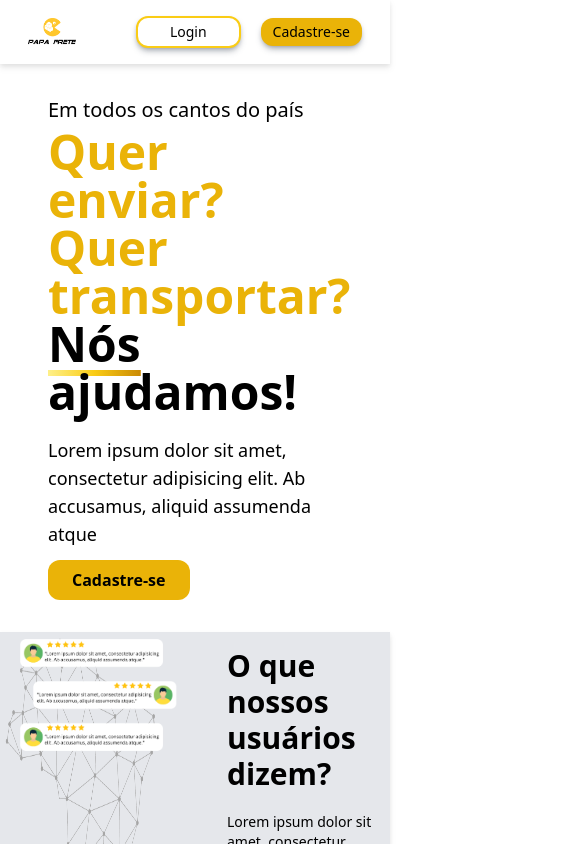
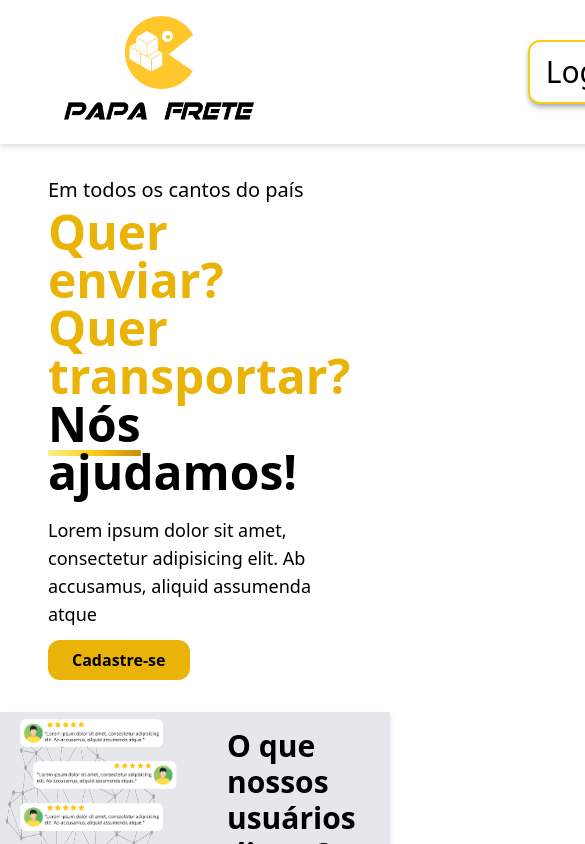
Before and after one commit to lolaeurich/lp-papafrete, a React (Vite) app: page / in a window 390 px wide. Shown: the top 844 px of the page, 585 px wide, since content can reach past the window. Built offline with nearby package versions, Linux system fonts and the light colour scheme.

Commit message:
fix: altura

```diff
--- a/src/components/Navbar.jsx
+++ b/src/components/Navbar.jsx
@@ -9,14 +9,14 @@ const Navbar = () => {
   // const HandleRemovePopUp = () => setOpenPopup(false);
 
   return (
-     <div id="nav" className="drop-shadow-md lg:w-full max-w-screen-2xl">
-        <div className="flex items-center justify-between bg-white py-4 md:px-16 px-7">
+     <div id="nav" className="w-[237%] drop-shadow-md lg:w-full max-w-screen-2xl">
+        <div className="flex items-center justify-between bg-white py-4 px-16 md:px-16">
           <div className="cursor-pointer">
-            <img className={'h-7 lg:h-14 xl:h-18'} src="/assets/logonova.png" alt=""/>
+            <img className={'h-28 md:h-7 lg:h-14 xl:h-18'} src="/assets/logonova.png" alt=""/>
           </div>
           <div className="md:flex md:items-center space-x-5 md:ml-4 uppercase cursor-pointer">
-            <button className="bg-white border-solid border-2 border-yellow-400 shadow-md shadow-gray-600/40 hover:bg-yellow-500 text-black font-normal hover:text-white py-1 px-8 text-sm rounded-xl xl:text-xl">Login</button>
-            <button  className="bg-yellow-500 shadow-md shadow-gray-600/40 hover:bg-white text-black font-normal hover:text-black py-1 px-3 text-sm rounded-xl xl:text-xl">Cadastre-se</button>
+            <button className="bg-white border-solid border-2 border-yellow-400 shadow-md shadow-gray-600/40 hover:bg-yellow-500 text-black font-normal hover:text-white rounded-xl text-3xl py-3 px-4 md:py-1 md:px-8 md:text-sm  xl:text-xl">Login</button>
+            <button  className="bg-yellow-500 shadow-md shadow-gray-600/40 hover:bg-white text-black font-normal hover:text-black rounded-xl text-3xl py-3 px-4 md:py-1 md:px-3 md:text-sm xl:text-xl">Cadastre-se</button>
           </div>
           {/* <PopUp openPopUp={openPopup} closePopUp={HandleRemovePopUp} /> */}
         </div>
```
